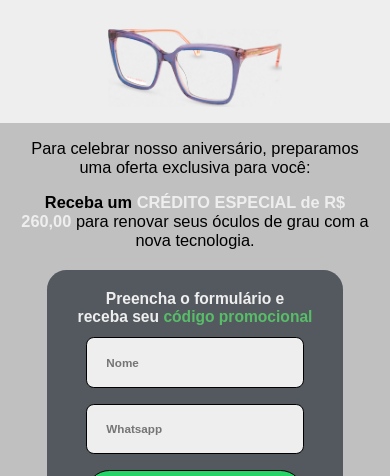
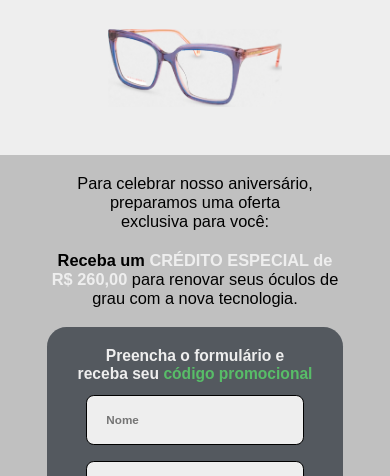
Before and after one commit to JeffVenancius/Diveneza-26-anos, a plain HTML site: page index.html in a window 390 px wide. Shown: the part 170-646 px from the top of the page. Drawn offline with Linux system fonts and the light colour scheme; a web font is replaced by a local one.

Commit message:
Add files via upload

```diff
--- a/index.html
+++ b/index.html
@@ -23,9 +23,9 @@
     </header>
     <section id="cadastro">
         <div class="header_cadastro">
-            <p>Para celebrar nosso aniversário, preparamos<br>uma oferta exclusiva para você:</p>
+					<p>Para celebrar nosso aniversário, preparamos uma oferta<br> exclusiva para você:</p>
             <div class="receba">
-                <b>Receba um <span class="bold__underline_white">CRÉDITO ESPECIAL de R$ 260,00</span></b> <div class="receba_part_2">para renovar seus óculos de grau com a nova tecnologia.</div>
+							<b>Receba um <span class="bold__underline_white">CRÉDITO ESPECIAL de <br>R$ 260,00</span></b> <div class="receba_part_2">para renovar seus óculos de grau com a nova tecnologia.</div>
             </div>
         </div>
         <div class="registro">
--- a/style.css
+++ b/style.css
@@ -45,7 +45,8 @@ header {
 	display: flex;
 	flex-direction: column;
 	height: 20vh;
-	min-height: 450px;
+	min-height: 350px;
+	padding-bottom: 32px;
 	justify-content: start;
 }
 
@@ -124,11 +125,11 @@ header div {
 	/* padding-bottom: 32px; */
 	flex-basis: auto;
 	gap: 16px;
-	height: 40%;
+	height: 650px;
 	/* min-height: 0; */
 	padding: 0;
 	padding-bottom: 32px;
-	min-height: 600px;
+	min-height: 650px;
 }
 
 #cadastro .registro {
@@ -172,7 +173,7 @@ header div {
 	/* margin-right: 25%; */
 	margin-top:0;
 	margin-bottom:0;
-	width: 560px;
+	width: 500px;
 	/* width: 50%; */
 }
 
@@ -439,7 +440,7 @@ margin-bottom: 32px;
 				width: 300px;
 				/* min-width: 160px; */
 				/* height: 460px; */
-				min-height: 300px;
+				min-height: 320px;
 				padding-bottom: 16px;
 				/* margin: 0; */
 				margin-top: 1vw;
@@ -463,7 +464,8 @@ margin-bottom: 32px;
 				flex-grow: 0;
 				/* margin-left: 10%; */
 				/* margin-right: 10%; */
-				width: 35%;
+				width: 30vw;
+				min-width: 200px;
 				margin: auto;
 				margin-bottom: 0;
 			}
@@ -562,7 +564,7 @@ margin-bottom: 32px;
 				font-size: 2.8vw;
 			}
 			#cadastro .header_cadastro {
-				width: 70%;
+				width: 50%;
 				margin-top: 0;
 			}
 
@@ -584,6 +586,7 @@ margin-bottom: 32px;
 				min-height: 300px;
 				height: 50vw;
 				width: 45vw;
+				/* padding-bottom: 10vw; */
 				/* margin-left: 1vw; */
 				/* margin-right: 1vw; */
 			}
@@ -621,8 +624,8 @@ margin-bottom: 32px;
 				margin: auto;
 			}
 	#cadastro {
-		height: 80vw;
-		min-height: 500px;
+		height: 85vw;
+		min-height: 520px;
 		max-height: 8000px;
 		padding-bottom: 5vw;
 		/* max-height: 7400px; */
@@ -650,13 +653,19 @@ margin-bottom: 32px;
 				font-size: calc(6px + 5vw);
 			}
 			#cadastro .header_cadastro {
-				width: 90%;
+				width: 75%;
+				margin-top: 5vw;
 			}
 			.header_cadastro div {
 				font-size: 4.2vw;
 			}
 			#cadastro p, .receba, .receba_part_2, .bold__underline_white {
 				font-size: 4.2vw;
+				width: 100%;
+				margin: auto;
+			}
+			.receba {
+				margin-top: 5vw;
 			}
 			/* #cadastro .header_cadastro { */
 			/* 	/1* margin: 1vw; *1/ */
```
